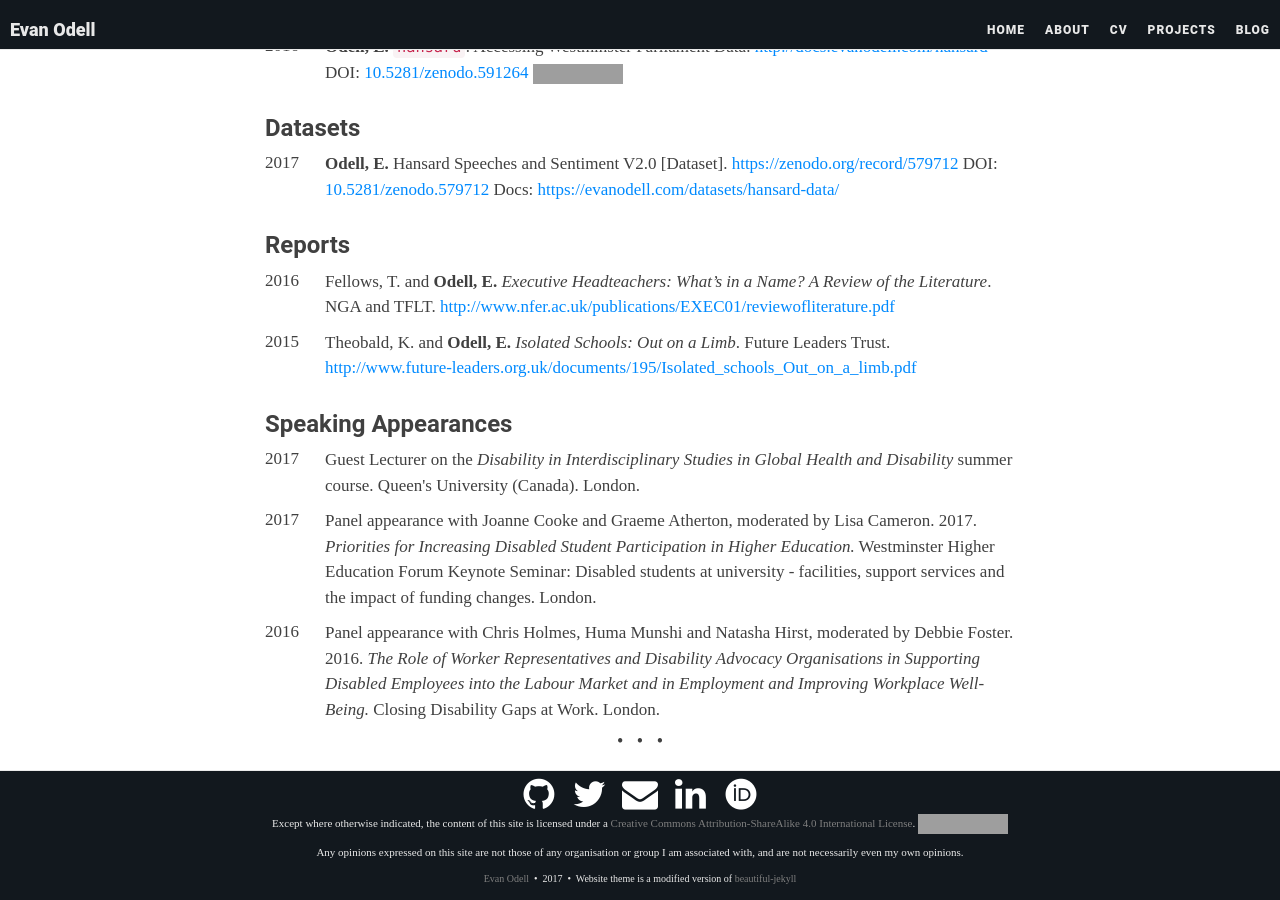
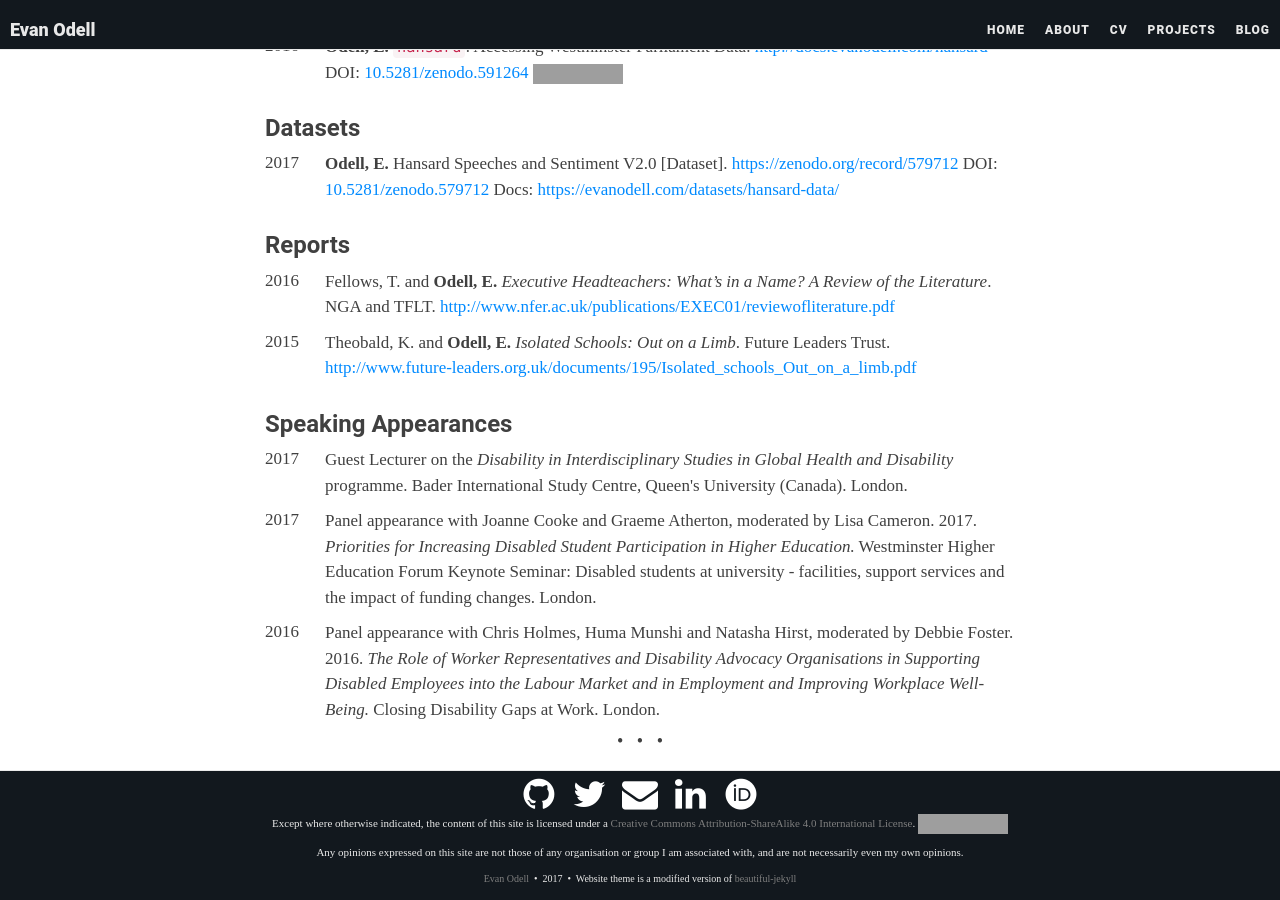
Before and after one commit to evanodell/evanodell.com, a Jekyll site: the page built from cv.md, in a window 1280 px wide and 900 px high, scrolled down 1855 px. Built offline with Jekyll 4.4.1, drawn with Linux system fonts in a browser that asks for light colours; nearby versions of some CDN libraries; some web fonts are replaced; grey boxes are pictures that could not be loaded.

Commit message:
update cv wordings

```diff
--- a/cv.md
+++ b/cv.md
@@ -126,7 +126,7 @@ image: /img/EvanOdell.jpg
 
 <div class="cvwrapper">
   <div class="cvsidebar">2017</div>
-    <div class="cvcontent"><p>Guest Lecturer on the <em>Disability in Interdisciplinary Studies in Global Health and Disability</em> summer course. Queen's University (Canada). London.</p></div>
+    <div class="cvcontent"><p>Guest Lecturer on the <em>Disability in Interdisciplinary Studies in Global Health and Disability</em> programme. Bader International Study Centre, Queen's University (Canada). London.</p></div>
   <div class="cvcleared"></div>
   <div class="cvsidebar">2017</div>
     <div class="cvcontent"><p>Panel appearance with Joanne Cooke and Graeme Atherton, moderated by Lisa Cameron. 2017. <em>Priorities for Increasing Disabled Student Participation in Higher Education.</em> Westminster Higher Education Forum Keynote Seminar: Disabled students at university - facilities, support services and the impact of funding changes. London.</p></div>
```
Also changed, not shown: 1 other file.
